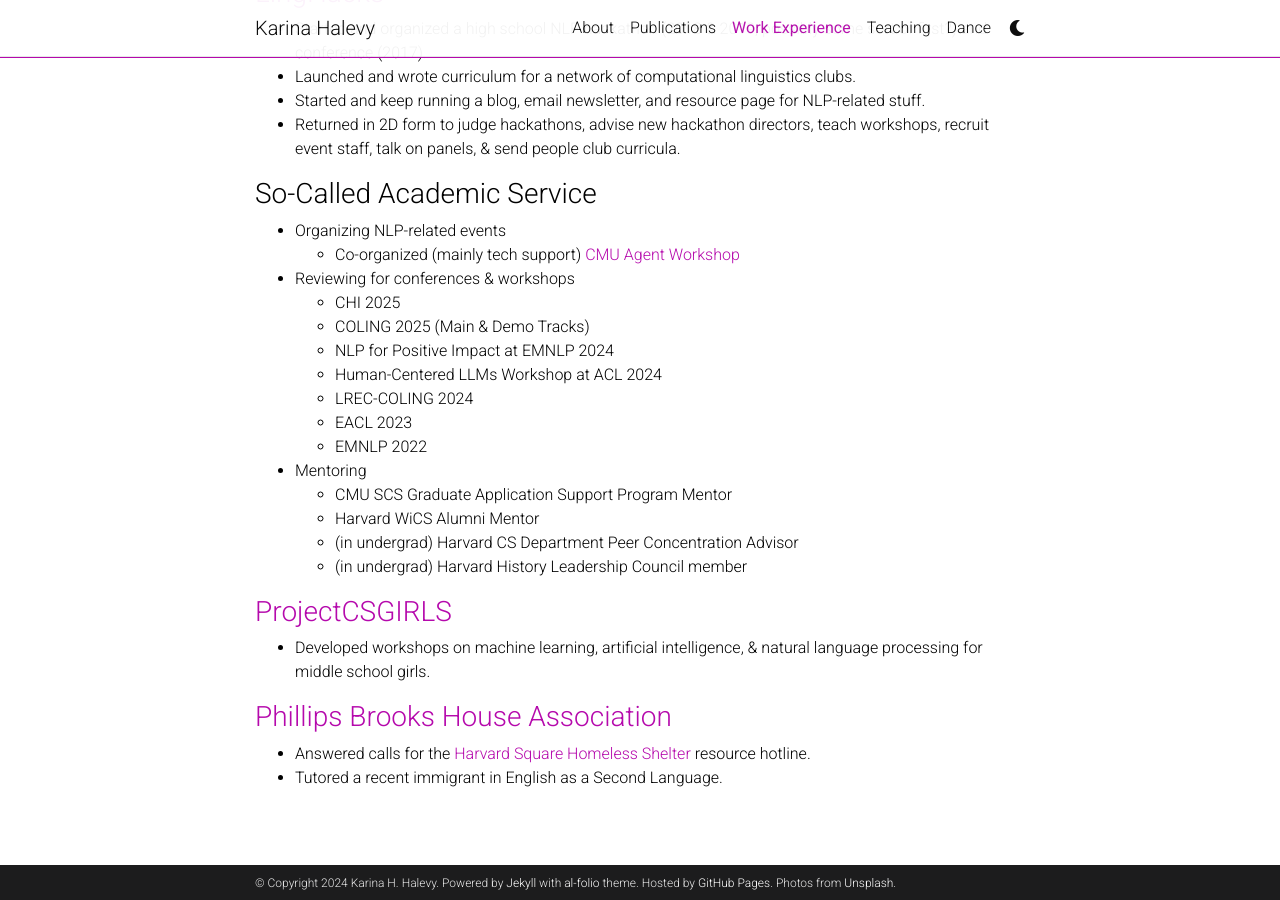
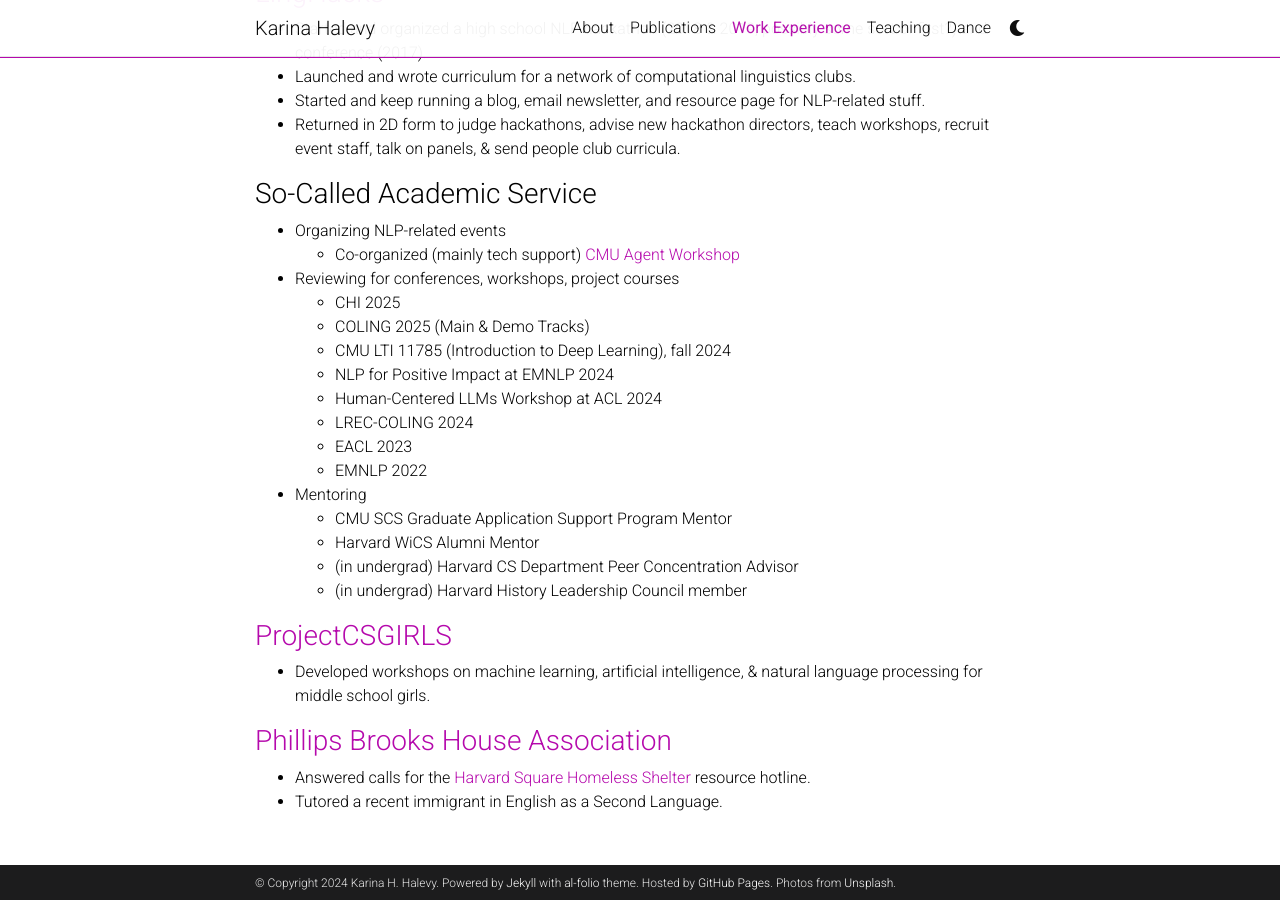
Before and after one commit to ENSCMA2/enscma2.github.io, a Jekyll site: the page built from _pages/experience.md, in a window 1280 px wide and 900 px high, scrolled down 1504 px. Built offline with Jekyll 4.4.1, drawn with Linux system fonts in a browser that asks for light colours; comment, search, counter and statistics services are not loaded; a style sheet for code colours, icons or effects is not loaded.

Commit message:
Update experience.md

```diff
--- a/_pages/experience.md
+++ b/_pages/experience.md
@@ -49,9 +49,10 @@
 ### So-Called Academic Service
 - Organizing NLP-related events
   - Co-organized (mainly tech support) [CMU Agent Workshop](https://cmu-agent-workshop.github.io/)
-- Reviewing for conferences & workshops
+- Reviewing for conferences, workshops, project courses
   - CHI 2025
   - COLING 2025 (Main & Demo Tracks)
+  - CMU LTI 11785 (Introduction to Deep Learning), fall 2024
   - NLP for Positive Impact at EMNLP 2024
   - Human-Centered LLMs Workshop at ACL 2024
   - LREC-COLING 2024
```
